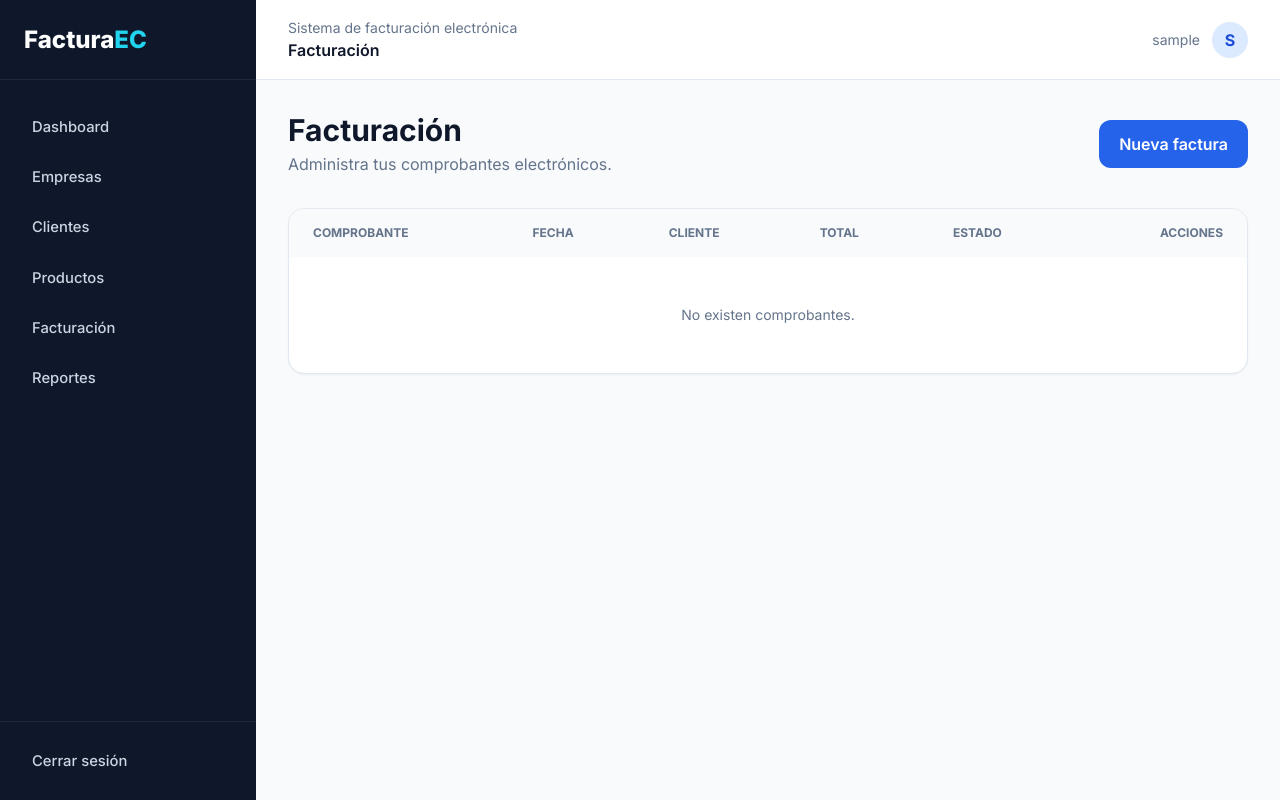
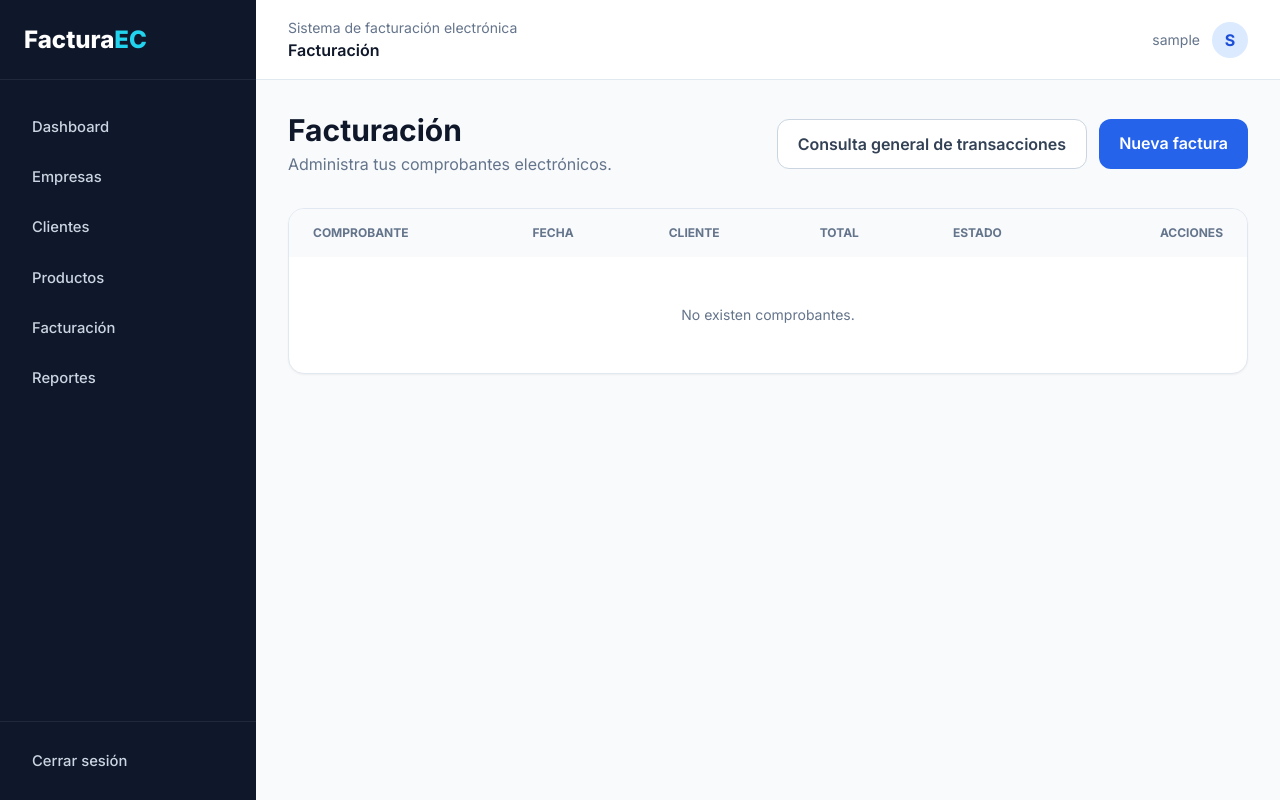
Before and after one commit to caeduardo99/facturacion_sri_django, a Django app: page /facturacion/ in a window 1280 px wide. Run offline with Django 5.2, Linux system fonts and the light colour scheme; the visitor is signed in with stand-in values (Sample User, id 1); data that the repository does not hold is empty; some libraries are stand-ins or nearby versions.

Commit message:
Añadir acceso a consulta general desde facturación

```diff
--- a/templates/facturacion/lista.html
+++ b/templates/facturacion/lista.html
@@ -2,6 +2,6 @@
 {% block title %}Facturación | FacturaEC{% endblock %}
 {% block header_title %}Facturación{% endblock %}
 {% block content %}
-<div class="mb-8 flex flex-col gap-4 sm:flex-row sm:items-center sm:justify-between"><div><h1 class="text-3xl font-bold">Facturación</h1><p class="mt-1 text-slate-500">Administra tus comprobantes electrónicos.</p></div><a href="{% url 'facturacion:nuevo' %}" class="rounded-xl bg-blue-600 px-5 py-3 font-semibold text-white hover:bg-blue-700">Nueva factura</a></div>
+<div class="mb-8 flex flex-col gap-4 sm:flex-row sm:items-center sm:justify-between"><div><h1 class="text-3xl font-bold">Facturación</h1><p class="mt-1 text-slate-500">Administra tus comprobantes electrónicos.</p></div><div class="flex flex-wrap gap-3"><a href="{% url 'facturacion:consulta_general' %}" class="rounded-xl border border-slate-300 bg-white px-5 py-3 font-semibold text-slate-700">Consulta general de transacciones</a><a href="{% url 'facturacion:nuevo' %}" class="rounded-xl bg-blue-600 px-5 py-3 font-semibold text-white hover:bg-blue-700">Nueva factura</a></div></div>
 <div class="overflow-x-auto rounded-2xl border border-slate-200 bg-white shadow-sm"><table class="min-w-full text-left text-sm"><thead class="bg-slate-50 text-xs uppercase text-slate-500"><tr><th class="px-6 py-4">Comprobante</th><th class="px-6 py-4">Fecha</th><th class="px-6 py-4">Cliente</th><th class="px-6 py-4">Total</th><th class="px-6 py-4">Estado</th><th class="px-6 py-4 text-right">Acciones</th></tr></thead><tbody class="divide-y divide-slate-100">{% for c in comprobantes %}<tr class="hover:bg-slate-50"><td class="px-6 py-4 font-medium">{{ c.get_tipo_display }} {{ c.establecimiento }}-{{ c.punto_emision }}-{{ c.secuencial|stringformat:"06d" }}</td><td class="px-6 py-4">{{ c.fecha_emision }}</td><td class="px-6 py-4">{{ c.cliente.nombres }}</td><td class="px-6 py-4">$ {{ c.total|floatformat:2 }}</td><td class="px-6 py-4">{{ c.get_estado_display }}</td><td class="px-6 py-4 text-right"><a href="{% url 'facturacion:detalle' c.pk %}" class="mr-3 font-semibold text-blue-600">Ver</a>{% if c.estado == "BORRADOR" %}<form method="post" action="{% url 'facturacion:anular' c.pk %}" class="inline">{% csrf_token %}<button class="font-semibold text-red-600" onclick="return confirm('¿Anular esta factura?')">Anular</button></form>{% endif %}</td></tr>{% empty %}<tr><td colspan="6" class="px-6 py-12 text-center text-slate-500">No existen comprobantes.</td></tr>{% endfor %}</tbody></table></div>
 {% endblock %}
```
